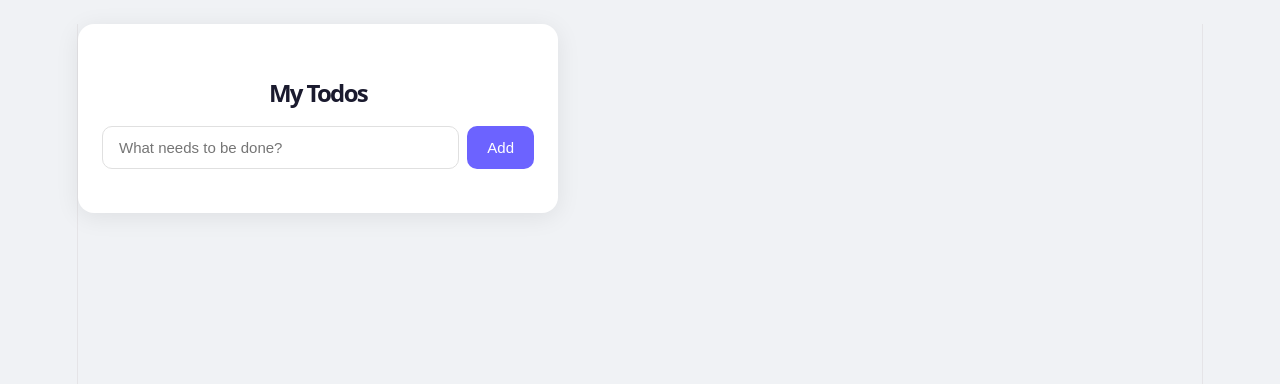
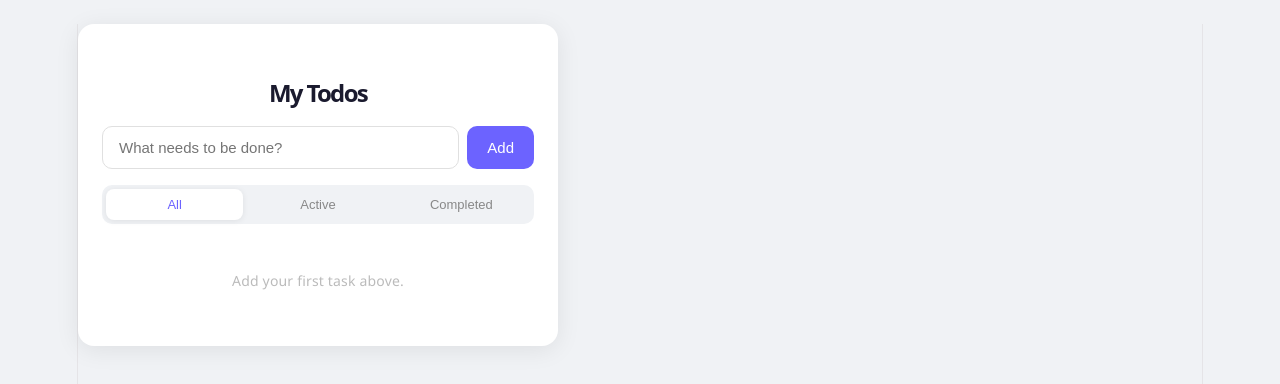
Before and after one commit to shubhamyadav-29/-Todo-List-App, a React (Vite) app: page / in a window 1280 px wide. Shown: the top 384 px of the page. Built offline with nearby package versions, Linux system fonts and the light colour scheme.

Commit message:
feat: add filter tabs for all, active and completed todos

```diff
--- a/src/App.css
+++ b/src/App.css
@@ -33,7 +33,7 @@ body {
 .input-row {
   display: flex;
   gap: 8px;
-  margin-bottom: 20px;
+  margin-bottom: 16px;
 }
 
 .todo-input {
@@ -66,6 +66,47 @@ body {
   background: #574fd6;
 }
 
+/* ✅ NEW: Filter tabs */
+.filter-tabs {
+  display: flex;
+  gap: 6px;
+  margin-bottom: 16px;
+  background: #f0f2f5;
+  padding: 4px;
+  border-radius: 10px;
+}
+
+.filter-btn {
+  flex: 1;
+  padding: 8px 0;
+  border: none;
+  border-radius: 8px;
+  font-size: 13px;
+  font-weight: 500;
+  cursor: pointer;
+  background: transparent;
+  color: #888;
+  transition: all 0.2s;
+}
+
+.filter-btn:hover {
+  color: #6c63ff;
+}
+
+.filter-btn.active {
+  background: #ffffff;
+  color: #6c63ff;
+  box-shadow: 0 1px 6px rgba(0,0,0,0.08);
+}
+
+/* ✅ NEW: Empty state */
+.empty-msg {
+  text-align: center;
+  color: #bbb;
+  font-size: 14px;
+  padding: 28px 0;
+}
+
 .todo-list {
   list-style: none;
   display: flex;
@@ -84,7 +125,6 @@ body {
   transition: opacity 0.2s;
 }
 
-/* ✅ Completed style */
 .todo-item.completed {
   opacity: 0.5;
 }
--- a/src/App.jsx
+++ b/src/App.jsx
@@ -4,36 +4,43 @@ import './App.css'
 function App() {
   const [todos, setTodos] = useState([])
   const [inputValue, setInputValue] = useState('')
+  // ✅ NEW: track which filter is active
+  const [filter, setFilter] = useState('all') // 'all' | 'active' | 'completed'
 
   function handleAddTodo() {
     if (inputValue.trim() === '') return
-
     const newTodo = {
       id: Date.now(),
       text: inputValue,
       completed: false
     }
-
     setTodos([...todos, newTodo])
     setInputValue('')
   }
 
-  // ✅ NEW: Toggle completed true/false for a specific todo
   function handleToggle(id) {
     setTodos(todos.map((todo) =>
       todo.id === id ? { ...todo, completed: !todo.completed } : todo
     ))
   }
 
-  // ✅ NEW: Remove a todo by filtering it out
   function handleDelete(id) {
     setTodos(todos.filter((todo) => todo.id !== id))
   }
 
-  // ✅ NEW: Add task when user presses Enter key
   function handleKeyDown(e) {
     if (e.key === 'Enter') handleAddTodo()
   }
+
+  // ✅ NEW: derived state — we don't store this in useState
+  // we calculate it from existing state every render
+  const filteredTodos = todos.filter((todo) => {
+    if (filter === 'active') return !todo.completed
+    if (filter === 'completed') return todo.completed
+    return true // 'all'
+  })
+
+  const remainingCount = todos.filter(t => !t.completed).length
 
   return (
     <div className="container">
@@ -53,37 +60,52 @@ function App() {
         </button>
       </div>
 
+      {/* ✅ NEW: Filter tabs */}
+      <div className="filter-tabs">
+        {['all', 'active', 'completed'].map((tab) => (
+          <button
+            key={tab}
+            className={`filter-btn ${filter === tab ? 'active' : ''}`}
+            onClick={() => setFilter(tab)}
+          >
+            {/* Capitalize first letter */}
+            {tab.charAt(0).toUpperCase() + tab.slice(1)}
+          </button>
+        ))}
+      </div>
+
+      {/* ✅ NEW: Empty state message */}
+      {filteredTodos.length === 0 && (
+        <p className="empty-msg">
+          {filter === 'completed' ? 'No completed tasks yet.' :
+           filter === 'active' ? 'Nothing left to do! 🎉' :
+           'Add your first task above.'}
+        </p>
+      )}
+
       <ul className="todo-list">
-        {todos.map((todo) => (
+        {filteredTodos.map((todo) => (
           <li key={todo.id} className={`todo-item ${todo.completed ? 'completed' : ''}`}>
-
-            {/* Checkbox to toggle complete */}
             <input
               type="checkbox"
               className="todo-checkbox"
               checked={todo.completed}
               onChange={() => handleToggle(todo.id)}
             />
-
-            {/* Task text */}
             <span className="todo-text">{todo.text}</span>
-
-            {/* Delete button */}
             <button
               className="delete-btn"
               onClick={() => handleDelete(todo.id)}
             >
               ✕
             </button>
-
           </li>
         ))}
       </ul>
 
-      {/* ✅ NEW: Show count of remaining tasks */}
       {todos.length > 0 && (
         <p className="todo-count">
-          {todos.filter(t => !t.completed).length} task(s) remaining
+          {remainingCount} task(s) remaining
         </p>
       )}
     </div>
```
